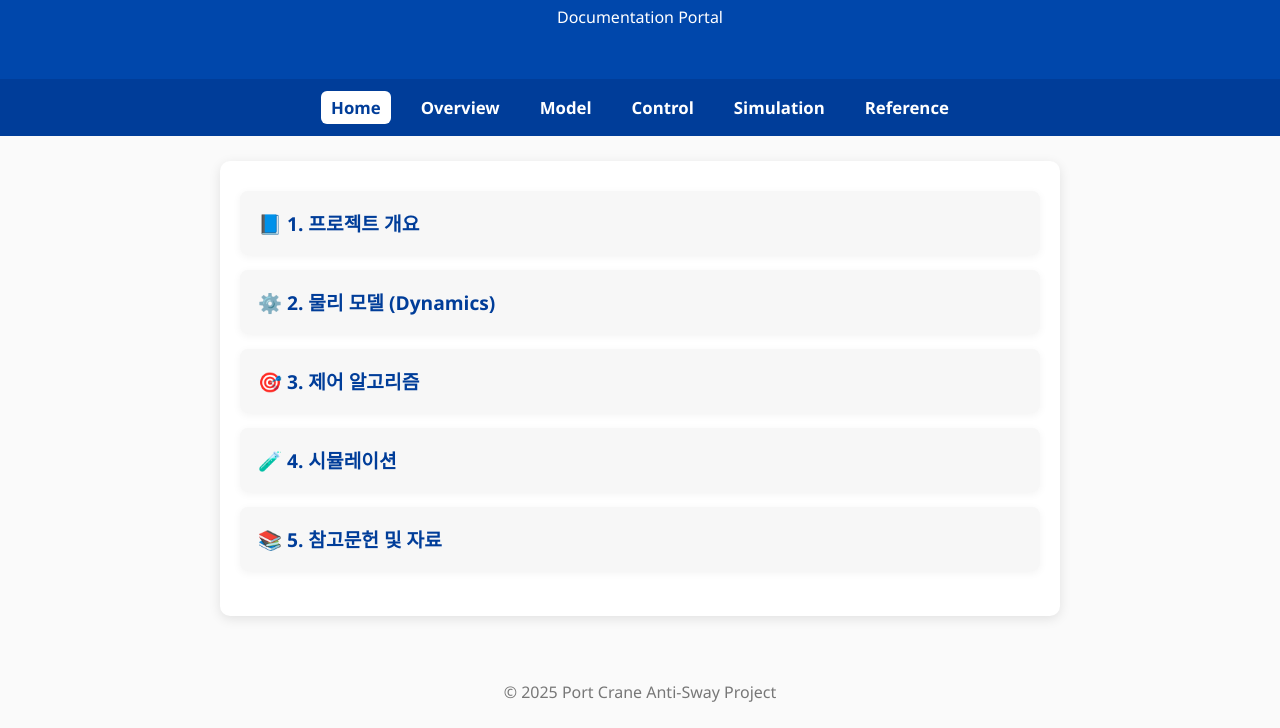
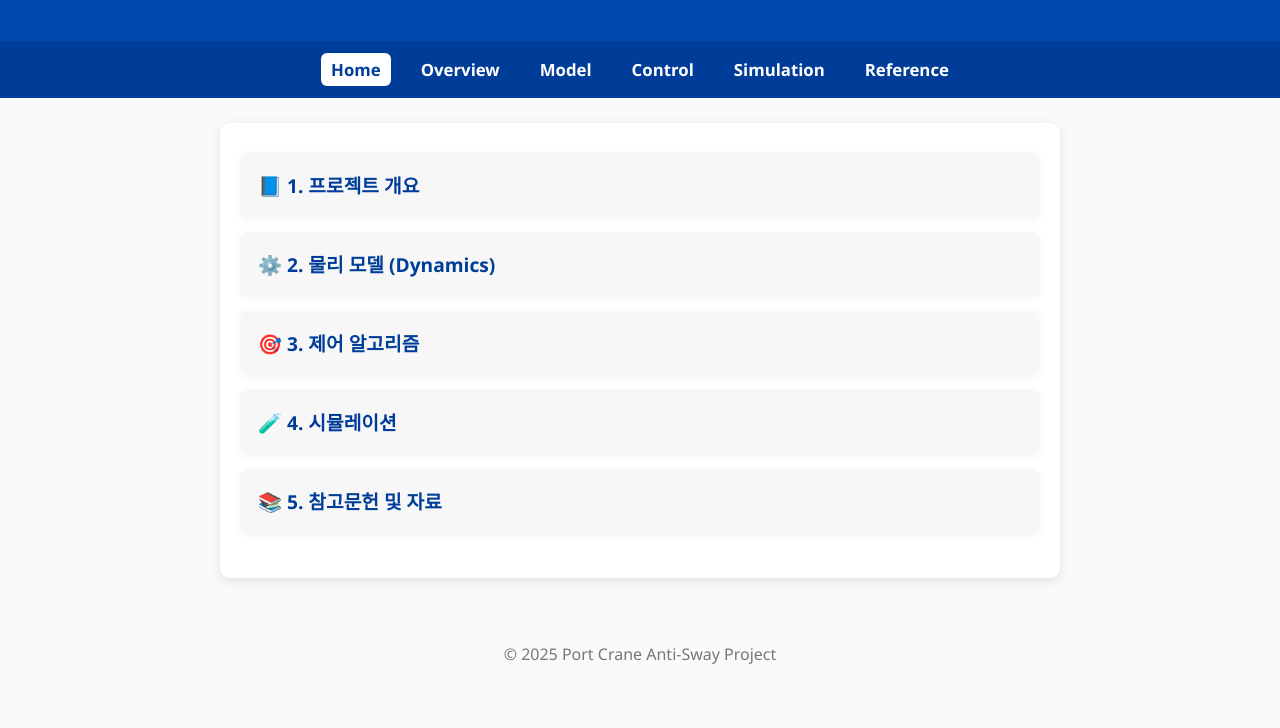
Before and after one commit to sweetyspicypunch/port-crane-Anti-sway-project, a plain HTML site: page index.html in a window 1280 px wide. Shown: the part 115-843 px from the top of the page. After the commit the page ends 805 px from the top, so only its background shows below. Drawn offline with Linux system fonts and the light colour scheme.

Commit message:
Update index.html
부제목 제거

```diff
--- a/index.html
+++ b/index.html
@@ -60,7 +60,6 @@
 
 <header>
   <h1>Port Crane Anti-Sway Project</h1>
-  <p>Documentation Portal</p>
 </header>
 
 <nav class="navbar">
```
